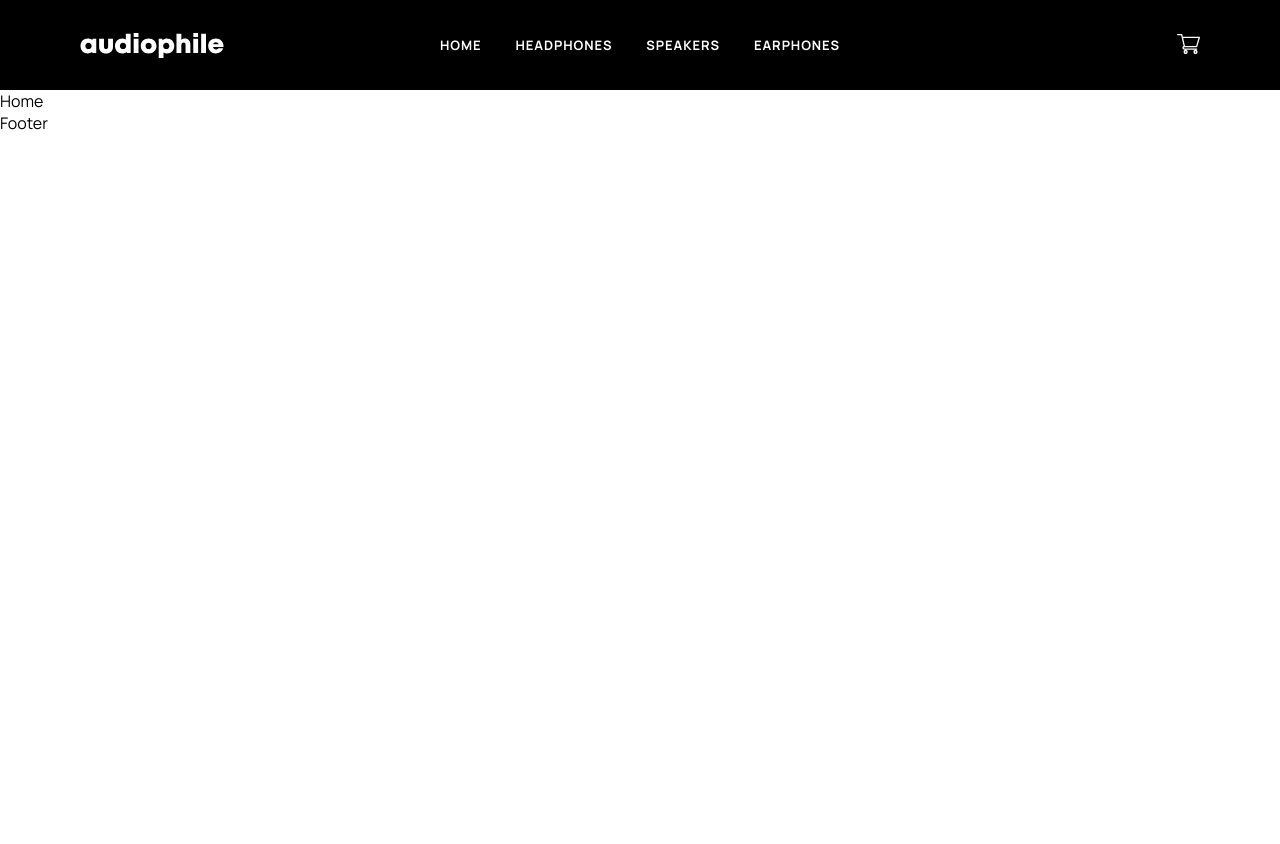
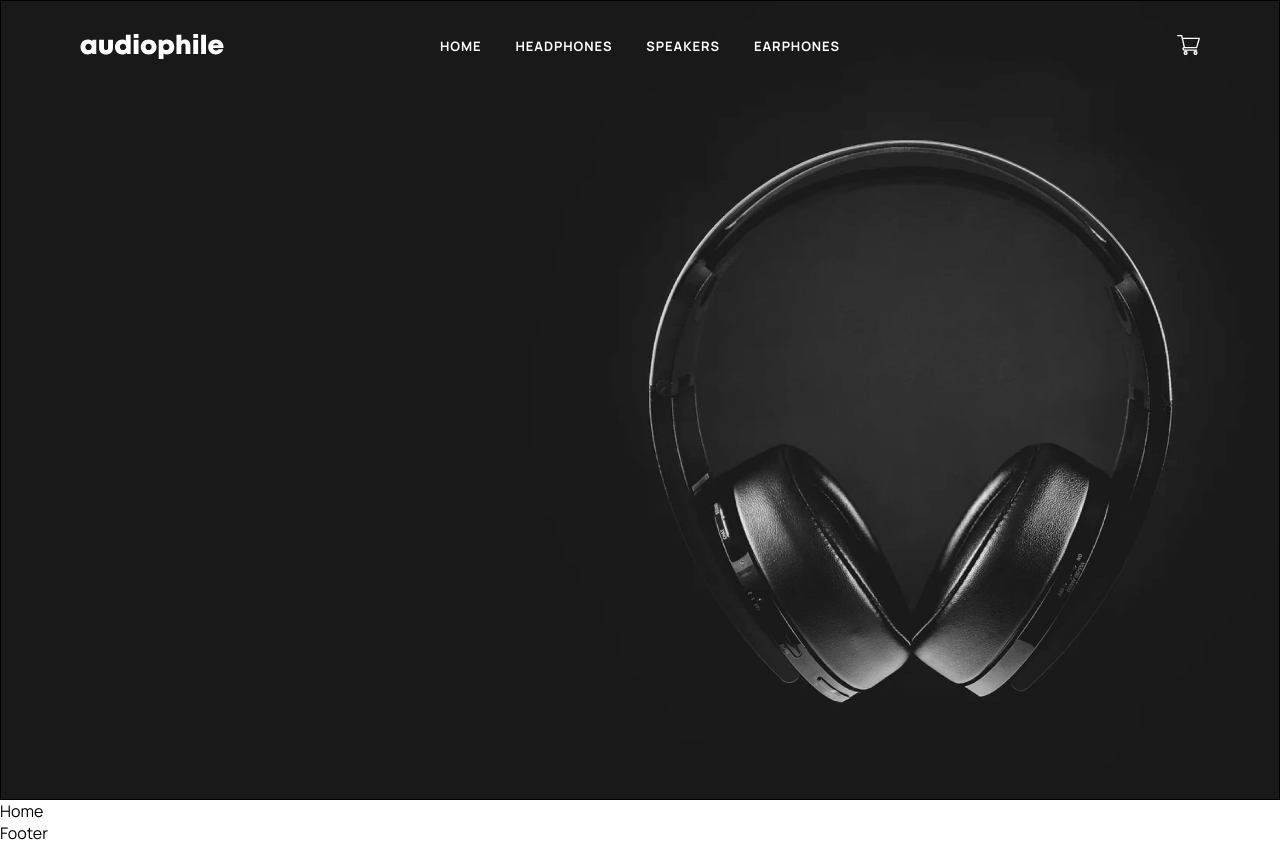
Before and after one commit to KoenvandenBerg/frontendmentor-audiophile-ecommerce-website, a Next.js app: page / in a window 1280 px wide. Before the commit the page ends 800 px from the top, so only its background shows below. Built offline with nearby package versions, Linux system fonts and the light colour scheme.

Commit message:
Add and style header background image

```diff
--- /dev/null
+++ b/src/app/components/HamburgerMenu.tsx
@@ -0,0 +1,45 @@
+'use client';
+
+import React, { useState } from 'react';
+import hamburgerMenuStyles from '@/app/styles/HamburgerMenu.module.css';
+import { createPortal } from 'react-dom';
+import CategoryButton from './CategoryButton';
+
+export default function HamburgerMenu() {
+  const [menuOpen, setMenuOpen] = useState(false);
+
+  const toggleMenu = () => {
+    setMenuOpen(!menuOpen);
+  };
+
+  return (
+    <>
+      <button
+        className={hamburgerMenuStyles.hamburgerMenuButton}
+        onClick={toggleMenu}
+      >
+        <svg
+          width="16"
+          height="15"
+          viewBox="0 0 16 15"
+          fill="none"
+          xmlns="http://www.w3.org/2000/svg"
+        >
+          <rect width="16" height="3" fill="white" />
+          <rect y="6" width="16" height="3" fill="white" />
+          <rect y="12" width="16" height="3" fill="white" />
+        </svg>
+      </button>
+
+      {menuOpen &&
+        createPortal(
+          <div className={hamburgerMenuStyles.hamburgerMenuDropdownBackground}>
+            <div className={hamburgerMenuStyles.hamburgerMenuDropdown}>
+              Menu Items
+            </div>
+          </div>,
+          document.body
+        )}
+    </>
+  );
+}
--- a/src/app/components/Header.tsx
+++ b/src/app/components/Header.tsx
@@ -1,26 +1,15 @@
 import React from 'react';
 import headerStyles from '@/app/styles/Header.module.css';
 import Link from 'next/link';
+import HamburgerMenu from './HamburgerMenu';
 
 const pages = ['Home', 'Headphones', 'Speakers', 'Earphones'];
 
 export default function Header() {
   return (
-    <div className={headerStyles.headerBox}>
-      <div className={headerStyles.headerContentBox}>
-        <button className={headerStyles.hamburgerMenuButton}>
-          <svg
-            width="16"
-            height="15"
-            viewBox="0 0 16 15"
-            fill="none"
-            xmlns="http://www.w3.org/2000/svg"
-          >
-            <rect width="16" height="3" fill="white" />
-            <rect y="6" width="16" height="3" fill="white" />
-            <rect y="12" width="16" height="3" fill="white" />
-          </svg>
-        </button>
+    <div className={headerStyles.headerContainer}>
+      <nav className={headerStyles.headerContentContainer}>
+        <HamburgerMenu />
 
         <svg
           width="143"
@@ -70,7 +59,19 @@ export default function Header() {
             />
           </svg>
         </button>
-      </div>
+      </nav>
+      {/* <picture className={headerStyles.picture}>
+        <source
+          srcSet="/home/tablet/image-header.jpg"
+          media="(min-width: 900px)"
+        />
+        <source
+          srcSet="/home/desktop/image-hero.jpg"
+          media="(min-width: 1100px)"
+        />
+        <img src="/home/mobile/image-header.jpg" alt="Headphones" />
+      </picture> */}
+      <div className={headerStyles.heroText}></div>
     </div>
   );
 }
--- /dev/null
+++ b/src/app/styles/HamburgerMenu.module.css
@@ -0,0 +1,37 @@
+.hamburgerMenuButton {
+  background-color: transparent;
+  border: none;
+  cursor: pointer;
+}
+
+@media (min-width: 1100px) {
+  .hamburgerMenuButton {
+    display: none;
+  }
+}
+
+.hamburgerMenuButton:hover svg rect {
+  transition: all 0.15s ease-in-out;
+  fill: var(--orange);
+}
+
+.hamburgerMenuDropdown {
+  height: 21.25rem;
+  width: 100vw;
+  border-radius: 0rem 0rem 0.5rem 0.5rem;
+  background-color: var(--white);
+  box-shadow: 1px 1px 10px rgba(0, 0, 0, 0.1);
+  color: black;
+  position: absolute;
+  top: 0;
+  margin: 0 auto;
+}
+
+.hamburgerMenuDropdownBackground {
+  width: 100vw;
+  height: calc(100% - 5.625rem);
+  background-color: rgba(0, 0, 0, 0.4);
+  position: absolute;
+  top: 5.625rem;
+  left: 0;
+}
--- a/src/app/styles/Header.module.css
+++ b/src/app/styles/Header.module.css
@@ -1,13 +1,46 @@
-.headerBox {
-  height: 5.625rem;
-  background-color: var(--black);
+.headerContainer {
+  transition: all 0.25s ease-in-out;
+  height: 40rem;
+  background: url('/home/tablet/image-header.jpg') no-repeat, #191919 0px 0px;
+  background-size: cover;
+  background-position: center top -0.75rem;
   color: var(--white);
+  border: 1px solid black;
 }
 
-.headerContentBox {
+@media (min-width: 700px) {
+  .headerContainer {
+    height: 50rem;
+    background-size: cover;
+    background-position: center top -1.5rem;
+  }
+}
+
+@media (min-width: 850px) {
+  .headerContainer {
+    background-size: contain;
+  }
+}
+
+@media (min-width: 1100px) {
+  .headerContainer {
+    background: url('/home/desktop/image-hero.jpg') no-repeat,
+      #191919 0px 0px / 100% 100% no-repeat;
+    background-size: cover;
+    background-position: center top -2rem;
+  }
+}
+
+@media (min-width: 1570px) {
+  .headerContainer {
+    background-size: contain;
+  }
+}
+
+.headerContentContainer {
   position: relative;
   max-width: 70rem;
-  height: 100%;
+  height: 5.625rem;
   display: flex;
   justify-content: space-between;
   align-items: center;
@@ -15,33 +48,16 @@
 }
 
 @media (min-width: 1100px) {
-  .headerContentBox {
+  .headerContentContainer {
     margin: 0 2.5rem;
     justify-content: center;
   }
 }
 
 @media (min-width: 1200px) {
-  .headerContentBox {
+  .headerContentContainer {
     margin: 0 auto;
   }
-}
-
-.hamburgerMenuButton {
-  background-color: transparent;
-  border: none;
-  cursor: pointer;
-}
-
-@media (min-width: 1100px) {
-  .hamburgerMenuButton {
-    display: none;
-  }
-}
-
-.hamburgerMenuButton:hover svg rect {
-  transition: all 0.15s ease-in-out;
-  fill: var(--orange);
 }
 
 .logo {
@@ -114,3 +130,6 @@
   transition: all 0.15s ease-in-out;
   fill: var(--orange);
 }
+
+.heroText {
+}
```
